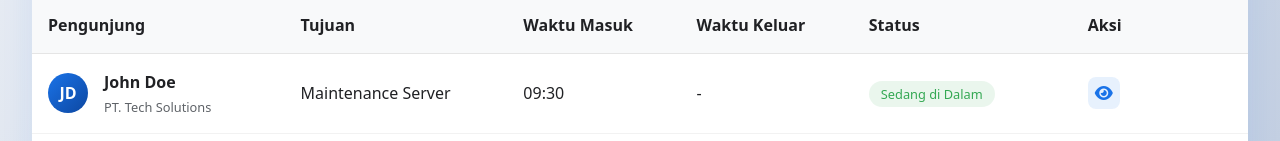
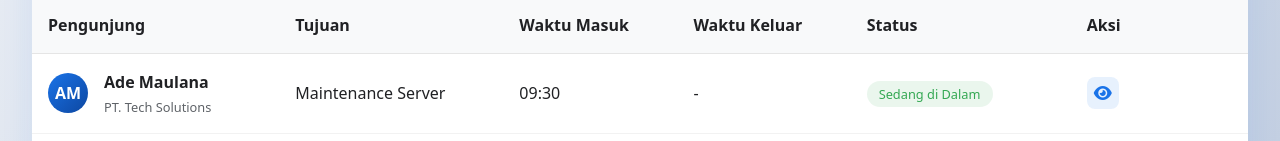
Before and after one commit to ilhamfakihhilmi/EnviroGuard, a Vue app: page /visitor in a window 1280 px wide. Shown: the part 656-797 px from the top of the page. Built offline with nearby package versions, Linux system fonts and the light colour scheme; a web font is replaced by a local one.

Commit message:
update: ui

```diff
--- a/src/components/Visitor.vue
+++ b/src/components/Visitor.vue
@@ -163,12 +163,12 @@ const stats = reactive({
 
 // Data master pengunjung (di aplikasi nyata, ini dari API)
 const allVisitors = reactive([
-    { id: 1, name: 'John Doe', company: 'PT. Tech Solutions', purpose: 'Maintenance Server', date: '2025-06-10', timeIn: '09:30', timeOut: '-', status: 'Active' },
-    { id: 2, name: 'Alice Smith', company: 'DataCorp Inc.', purpose: 'Audit Keamanan', date: '2025-06-10', timeIn: '-', timeOut: '-', status: 'Pending' },
-    { id: 3, name: 'Michael Brown', company: 'Network Systems', purpose: 'Instalasi Equipment', date: '2025-06-10', timeIn: '08:00', timeOut: '11:30', status: 'Completed' },
-    { id: 4, name: 'Sarah Johnson', company: 'Cloud Services Ltd.', purpose: 'Konsultasi Teknis', date: '2025-06-10', timeIn: '10:15', timeOut: '-', status: 'Active' },
-    { id: 5, name: 'Robert Wilson', company: 'Security Audit Co.', purpose: 'Pemeriksaan Rutin', date: '2025-06-10', timeIn: '-', timeOut: '-', status: 'Pending' },
-    { id: 6, name: 'Budi Santoso', company: 'Vendor AC', purpose: 'Perbaikan Pendingin', date: '2025-06-09', timeIn: '14:00', timeOut: '16:00', status: 'Completed' },
+    { id: 1, name: 'Ade Maulana', company: 'PT. Tech Solutions', purpose: 'Maintenance Server', date: '2025-06-10', timeIn: '09:30', timeOut: '-', status: 'Active' },
+    { id: 2, name: 'Azis mujib', company: 'DataCorp Inc.', purpose: 'Audit Keamanan', date: '2025-06-10', timeIn: '-', timeOut: '-', status: 'Pending' },
+    { id: 3, name: 'Isna Ardani', company: 'Network Systems', purpose: 'Instalasi Equipment', date: '2025-06-10', timeIn: '08:00', timeOut: '11:30', status: 'Completed' },
+    { id: 4, name: 'Kiki Nabil', company: 'Cloud Services Ltd.', purpose: 'Konsultasi Teknis', date: '2025-06-10', timeIn: '10:15', timeOut: '-', status: 'Active' },
+    { id: 5, name: 'Satrio Natik', company: 'Security Audit Co.', purpose: 'Pemeriksaan Rutin', date: '2025-06-10', timeIn: '-', timeOut: '-', status: 'Pending' },
+    { id: 6, name: 'Anam Wobowo', company: 'Vendor AC', purpose: 'Perbaikan Pendingin', date: '2025-06-09', timeIn: '14:00', timeOut: '16:00', status: 'Completed' },
 ]);
 
 let statUpdateInterval = null;
```
